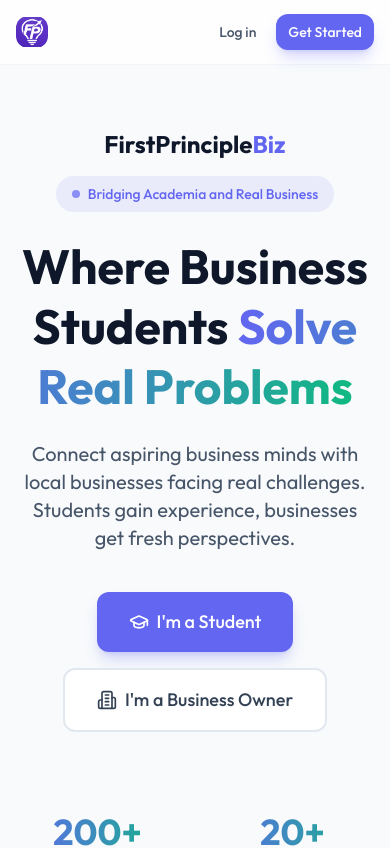
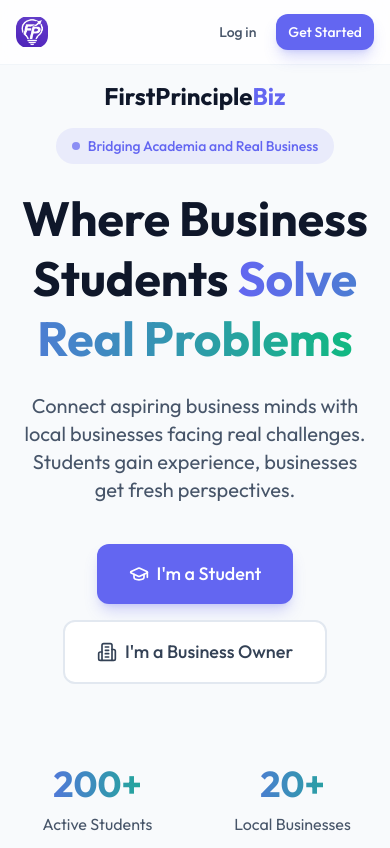
Before and after one commit to firstprinciplebiz/firstprinciplebiz_prod, a Next.js app in the folder apps/web/: page / in a window 390 px wide. Shown: the top 848 px of the page. Built offline with nearby package versions, Linux system fonts and the light colour scheme.

Commit message:
Reduce hero section top padding on mobile

```diff
--- a/apps/web/app/page.tsx
+++ b/apps/web/app/page.tsx
@@ -52,7 +52,7 @@ export default function HomePage() {
       </nav>
 
       {/* Hero Section */}
-      <section className="pt-32 pb-20 px-4 sm:px-6 lg:px-8">
+      <section className="pt-20 sm:pt-32 pb-20 px-4 sm:px-6 lg:px-8">
         <div className="max-w-7xl mx-auto">
           <div className="text-center max-w-4xl mx-auto">
             {/* Brand name visible only on small screens (when navbar hides it) */}
```
